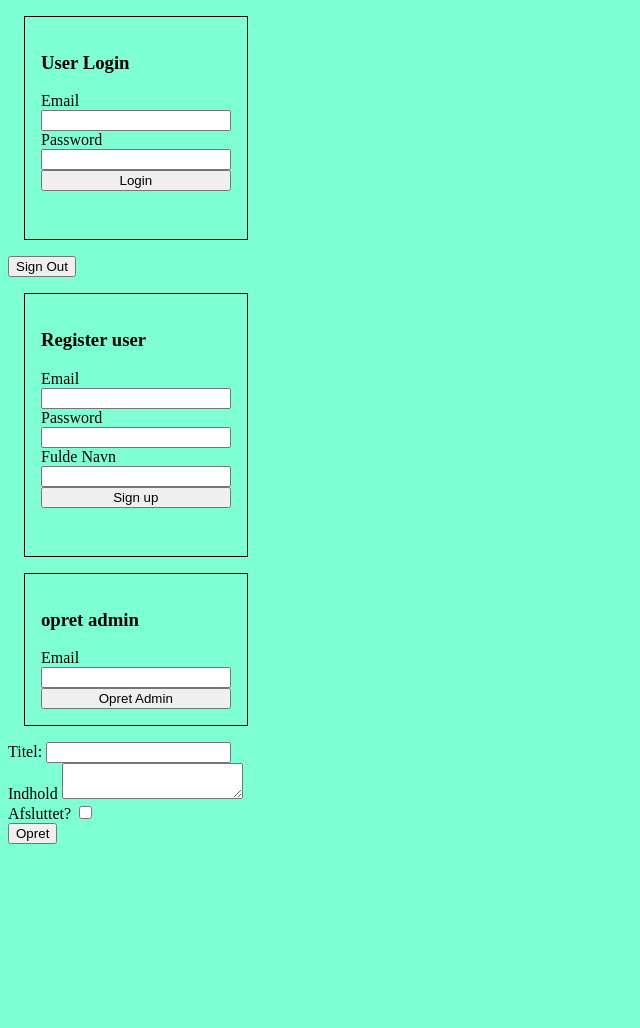
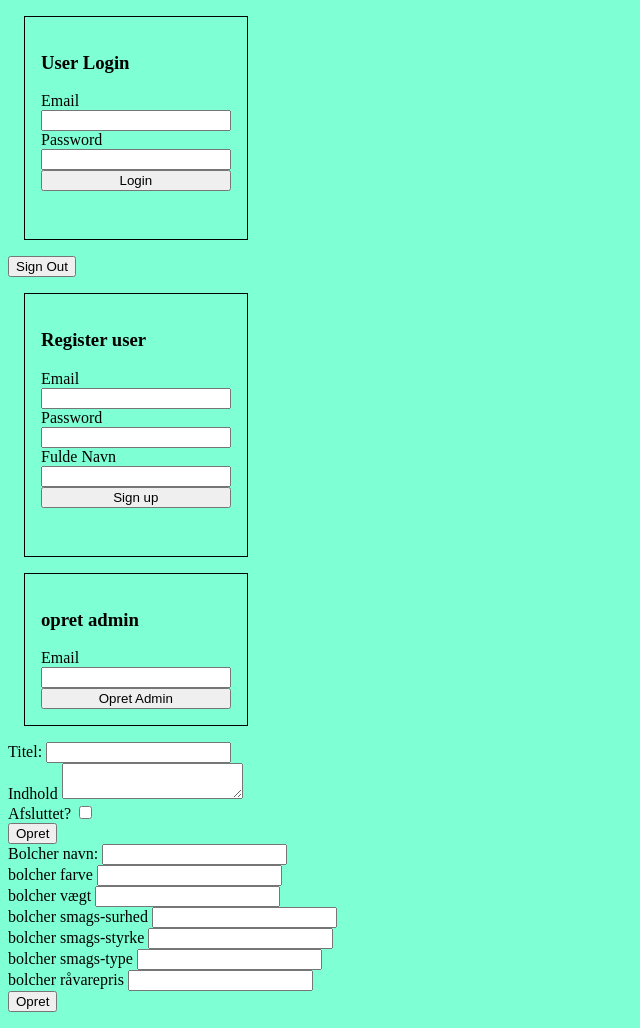
Before and after one commit to Draxlicious/Firebase-Sandkasse, a plain HTML site: page todoApp/index.html in a window 1280 px wide. Shown: the whole page, without its empty margins (0-640 px from the left). Before the commit the page ends 860 px from the top, so only its background shows below. Drawn offline with Linux system fonts and the light colour scheme; no server answers.

Commit message:
bolcher til database

```diff
--- /dev/null
+++ b/todoApp/assets/bolcher.js
@@ -0,0 +1,14 @@
+// send data til firebase fra JS
+let bolcheform = document.querySelector('#bolche-form');
+
+bolcheform.addEventListener('submit', function(){
+preventDefault()
+
+db.collection("bolcher-test").add({
+
+    navn : form.input.navn.value
+
+})
+
+
+})
--- a/todoApp/index.html
+++ b/todoApp/index.html
@@ -76,6 +76,40 @@
         <button>Opret</button>
     </form>
 
+    <form id="bolche-form">
+        <div>
+            <label>Bolcher navn:</label>
+            <input type="text" name="navn" />
+        </div>
+        <div>
+            <label>bolcher farve</label>
+            <input type="text" name="farve" />
+        </div>
+        <div>
+            <label>bolcher vægt</label>
+            <input type="text" name="vægt" />
+        </div>
+        <div>
+            <label>bolcher smags-surhed</label>
+            <input type="text" name="surhed" />
+        </div>
+        <div>
+            <label>bolcher smags-styrke</label>
+            <input type="text" name="styrke" />
+        </div>
+        <div>
+            <label>bolcher smags-type</label>
+            <input type="text" name="type" />
+        </div>
+        <div>
+            <label>bolcher råvarepris</label>
+            <input type="text" name="pris" />
+        </div>
+
+        <button>Opret</button>
+    </form>
+
+
 
     <ul id="todos"></ul>
 
@@ -107,6 +141,7 @@
 
     <script src="assets/auth.js"></script>
     <script src="assets/index.js"></script>
+    <script src="assets/bolcher.js"></script>
 </body>
 
 </html>
```
Also changed, not shown: todoApp/assets/index.js (line endings or trailing spaces).
